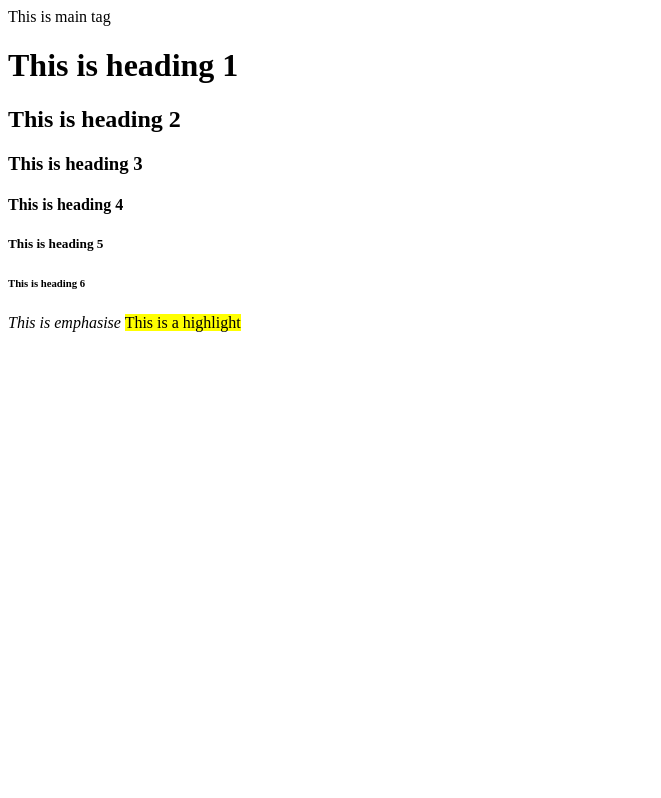
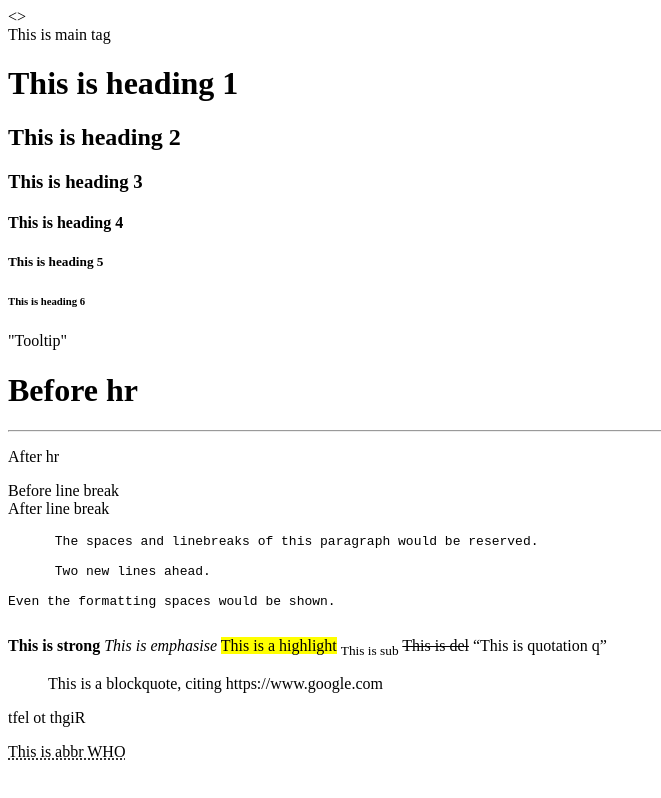
Before and after one commit to dev-nathan-yang/HTML-demo, a plain HTML site: page index.html in a window 1280 px wide. Shown: the whole page, without its empty margins (0-661 px from the left). Drawn offline with Linux system fonts and the light colour scheme.

Commit message:
Update index.html

```diff
--- a/index.html
+++ b/index.html
@@ -2,7 +2,7 @@
   <head>
   </head>
 
-  <body>
+  <>
 
   <main>
     This is main tag
@@ -15,10 +15,44 @@
     <h5>This is heading 5</h5>
     <h6>This is heading 6</h6>
 
+
+    <p title="This is tooltip">"Tooltip"</p>
+
+
+    <h1>Before hr</h1>
+    <hr>
+    <p>After hr</p>
+
+    <p>Before line break<br>After line break</p>
+
+    <pre>
+      The spaces and linebreaks of this paragraph would be reserved.
+
+      Two new lines ahead.
+
+Even the formatting spaces would be shown.
+    </pre>
+
+    <strong>This is strong</strong>
+
     <em>This is emphasise</em>
 
     <mark>This is a highlight</mark>
 
+    <sub>This is sub</sub>
+
+    <del>This is del</del>
+
+    <q>This is quotation q</q>
+
+    <blockquote cite="https://www.google.com">
+      This is a blockquote, citing https://www.google.com
+    </blockquote>
+
+    <bdo dir="rtl">Right to left</bdo>
+
+    <p>
+      <abbr title="World Health Organization">This is abbr WHO</abbr>
   </body>
 
 <html>
```
